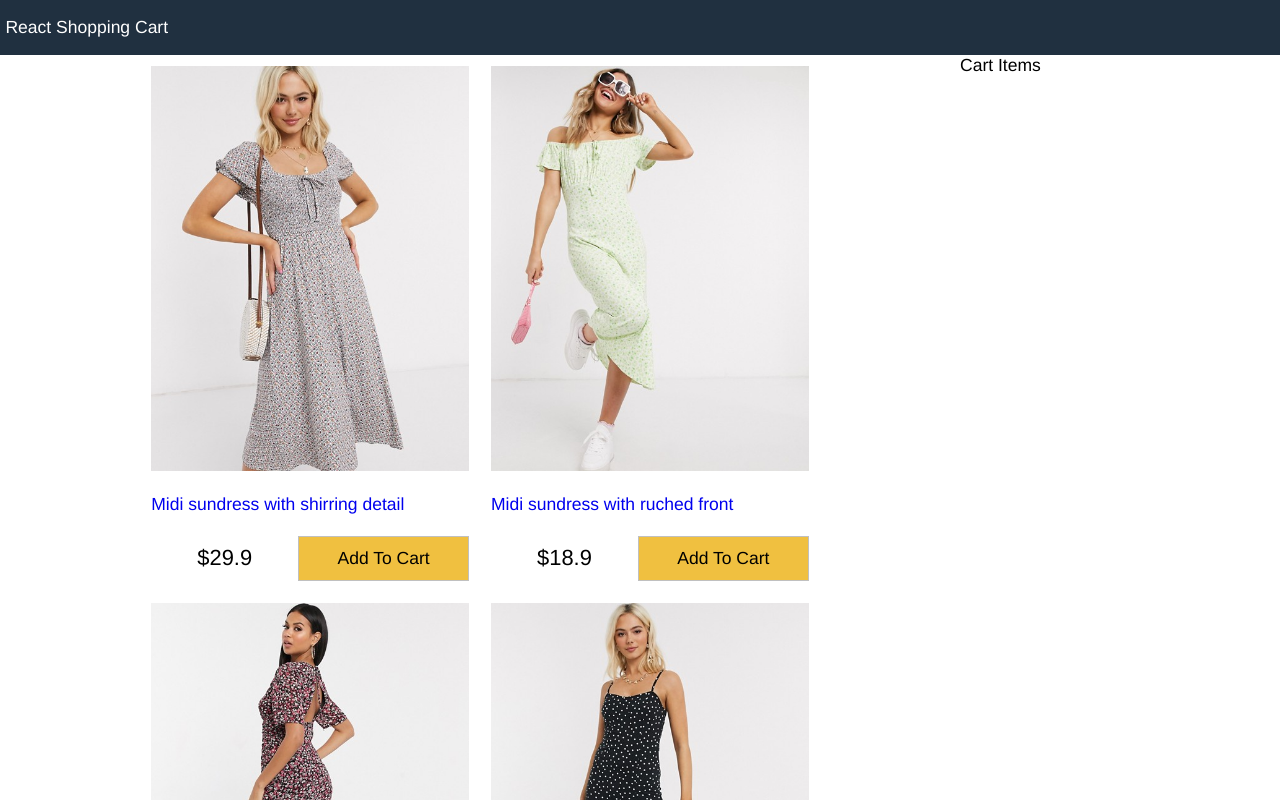
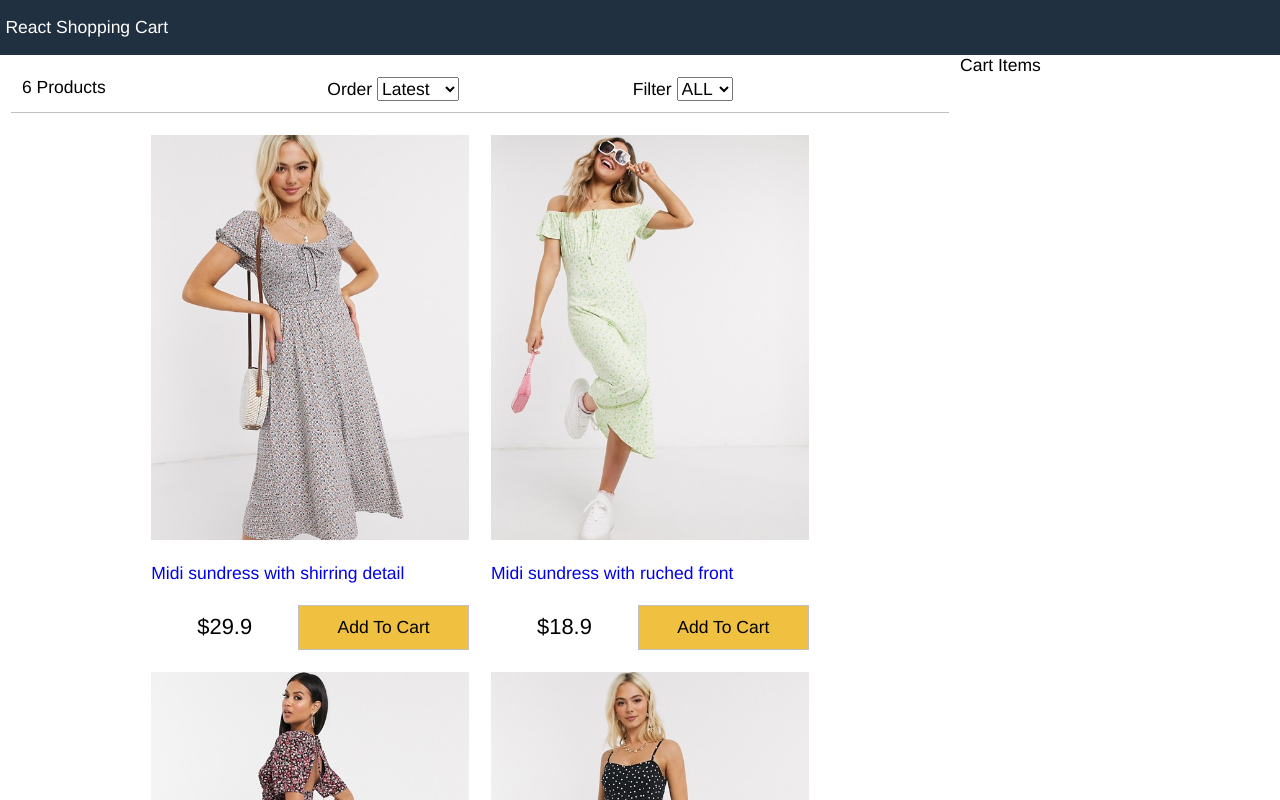
Before and after one commit to samuelige/Shoppin-Cart, a React (Create React App) app: page / in a window 1280 px wide. Shown: the top 800 px of the page. Built offline with nearby package versions, Linux system fonts and the light colour scheme; a web font is replaced by a local one.

Commit message:
filter component

```diff
--- a/src/App.js
+++ b/src/App.js
@@ -1,4 +1,5 @@
 import React, { useState } from "react";
+import Filter from "./components/Filter";
 import Products from "./components/Products";
 import data from "./data.json";
 
@@ -6,6 +7,64 @@
   const [products, setProducts] = useState(data.products);
   const [size, setSize] = useState("");
   const [sort, setSort] = useState("");
+
+  const sortProducts = (e) => {
+    console.log(e.target.value);
+    const storeSortValue = e.target.value;
+
+    setSort({ sort: storeSortValue });
+
+    // const sortedProduts = (state) {
+    //   state.products
+    //     .slice()
+    //     .sort((a, b) =>
+    //       storeSortValue === "lowest"
+    //         ? a.price < b.price
+    //           ? 1
+    //           : -1
+    //         : storeSortValue === "hightest"
+    //         ? a.price > b.price
+    //           ? 1
+    //           : -1
+    //         : a._id > b._id
+    //         ? 1
+    //         : -1
+    //     );
+    // });
+
+    const sortedProducts = data.products
+      .slice()
+      .sort((a, b) =>
+        storeSortValue === "lowest"
+          ? a.price > b.price
+            ? 1
+            : -1
+          : storeSortValue === "hightest"
+          ? a.price < b.price
+            ? 1
+            : -1
+          : a._id < b._id
+          ? 1
+          : -1
+      );
+
+    setProducts(sortedProducts);
+    console.log(products);
+  };
+
+  const filterProducts = (e) => {
+    console.log(e.target.value);
+    if (e.target.value === "") {
+      setSize({ size: e.target.value, products: data.products });
+      setProducts({ products: data.products });
+    } else {
+      setSize({ size: e.target.value });
+      const filteredProducts = data.products.filter(
+        (product) => product.availableSizes.indexOf(e.target.value) >= 0
+      );
+      setProducts(filteredProducts);
+    }
+  };
 
   return (
     <div className='grid-container'>
@@ -15,6 +74,13 @@
       <main>
         <div className='content'>
           <div className='main'>
+            <Filter
+              count={products.length}
+              size={size}
+              sort={sort}
+              filterProducts={filterProducts}
+              sortProducts={sortProducts}
+            />
             <Products products={products} />
           </div>
           <div className='sidebar'>Cart Items</div>
--- /dev/null
+++ b/src/components/Filter.js
@@ -0,0 +1,31 @@
+import React from "react";
+
+function Filter(props) {
+  return (
+    <div className='filter'>
+      <div className='filter-result'>{props.count} Products</div>
+      <div className='filter-sort'>
+        Order{" "}
+        <select value={props.sort} onChange={props.sortProducts}>
+          <option>Latest</option>
+          <option value='lowest'>Lowest</option>
+          <option value='highest'>Highest</option>
+        </select>
+      </div>
+      <div className='filter-size'>
+        Filter{" "}
+        <select value={props.size} onChange={props.filterProducts}>
+          <option value=''>ALL</option>
+          <option value='XS'>XS</option>
+          <option value='S'>S</option>
+          <option value='M'>M</option>
+          <option value='L'>L</option>
+          <option value='XL'>XL</option>
+          <option value='XXL'>XXL</option>
+        </select>
+      </div>
+    </div>
+  );
+}
+
+export default Filter;
--- a/src/index.css
+++ b/src/index.css
@@ -117,3 +117,14 @@
 .button.primary {
   background-color: #f0c040;
 }
+
+/* Filter */
+.filter {
+  display: flex;
+  padding: 1rem;
+  margin: 1rem;
+  border-bottom: 0.1rem #c0c0c0 solid;
+}
+.filter div {
+  flex: 1;
+}
```
